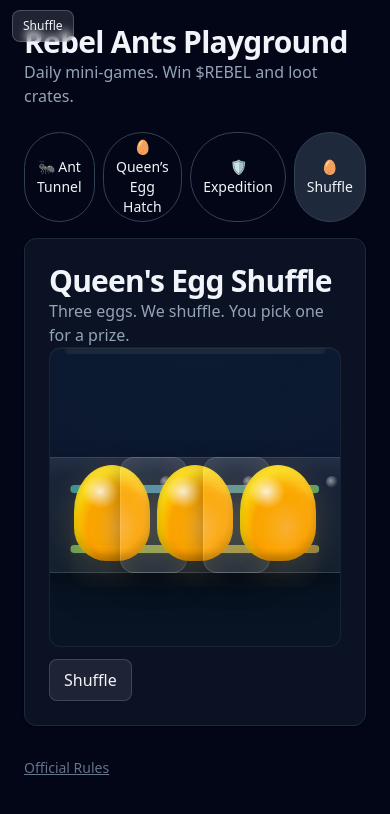
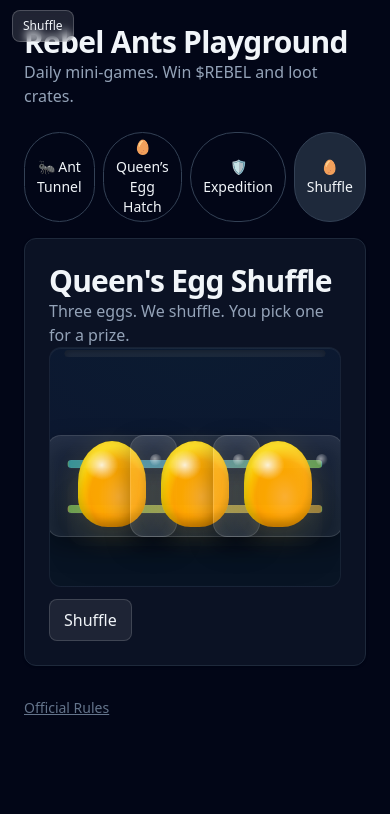
Before and after one commit to D1stknight/rebelants-playground, a Next.js app: page / in a window 390 px wide. Both pictures are taken after a click on the button "🥚 Shuffle". Shown: the top 814 px of the page. Built offline with nearby package versions, Linux system fonts and the light colour scheme.

Commit message:
Update globals.css

```diff
--- a/styles/globals.css
+++ b/styles/globals.css
@@ -937,3 +937,41 @@ body { @apply bg-slate-950 text-slate-100; }
 /* Simple pop-in animation */
 @keyframes ra-pop { 0% { transform: scale(.92); opacity: 0 } 100% { transform: scale(1); opacity: 1 } }
 .pop-in { animation: ra-pop .22s ease-out; }
+
+/* ==== RA Shuffle v1.5 — mobile polish ==== */
+@media (max-width: 480px) {
+  .ra-shuffle2 .shuffle-scene {
+    height: 240px;
+  }
+
+  /* slightly smaller cards on narrow screens */
+  .ra-shuffle2 .egg-card {
+    width: 130px;
+    height: 102px;
+    top: 58% !important;              /* keep them visually centered */
+    transform: translate(-50%, -50%) !important;
+  }
+
+  .ra-shuffle2 .egg-body {
+    width: 68px;
+    height: 86px;
+  }
+
+  /* tighten the track a bit so cards sit perfectly */
+  .ra-shuffle2 .strip {
+    width: 88%;
+    height: 72px;
+    top: 53%;
+  }
+  .ra-shuffle2 .rail {
+    width: 88%;
+  }
+  .ra-shuffle2 .rail-top { top: 47%; }
+  .ra-shuffle2 .rail-bottom { top: 66%; }
+
+  /* progress bar spacing */
+  .ra-shuffle2 .shuffle-progress {
+    bottom: 10px;
+    height: 7px;
+  }
+}
```
